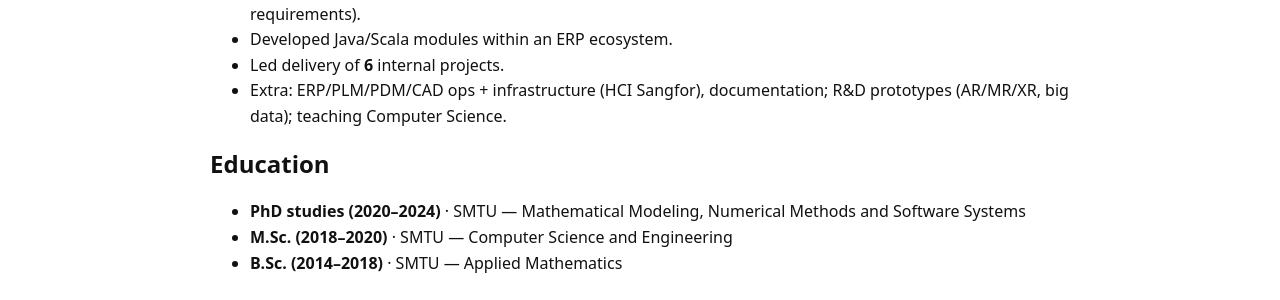
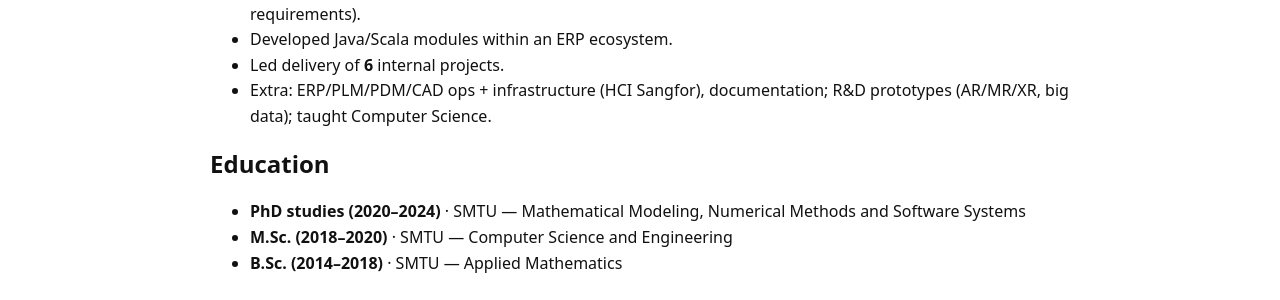
Before and after one commit to NIMARS/nimars.github.io, a Jekyll site: the page built from en/index.md, in a window 1280 px wide and 900 px high, scrolled down 662 px. Shown: the part 181-481 px from the top of the window. Built offline with Jekyll 4.4.1, drawn with Linux system fonts in a browser that asks for light colours.

Commit message:
upd files + fix issues

```diff
--- a/en/index.md
+++ b/en/index.md
@@ -32,7 +32,7 @@ og_image: /assets/img/og-en.png
 - Participated in code reviews, onboarding, and technical discussions (module boundaries, ownership, requirements).
 - Developed Java/Scala modules within an ERP ecosystem.
 - Led delivery of **6** internal projects.
-- Extra: ERP/PLM/PDM/CAD ops + infrastructure (HCI Sangfor), documentation; R&D prototypes (AR/MR/XR, big data); teaching Computer Science.
+- Extra: ERP/PLM/PDM/CAD ops + infrastructure (HCI Sangfor), documentation; R&D prototypes (AR/MR/XR, big data); taught Computer Science.
 
 ## Education
 
```
Also changed, not shown: ru/index.md (+1 -1 lines), README.md, 2 other files.
